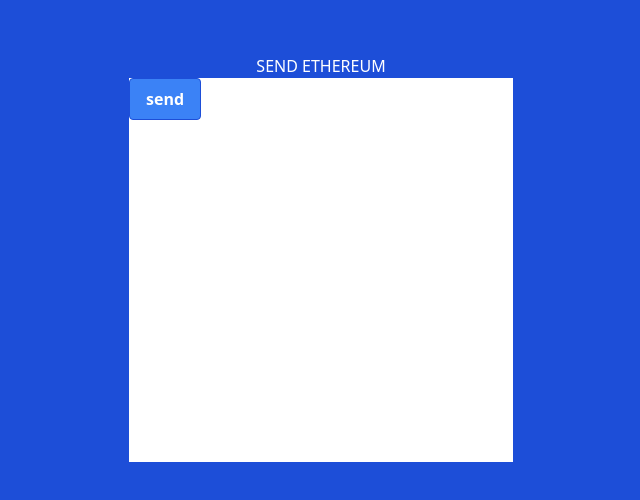
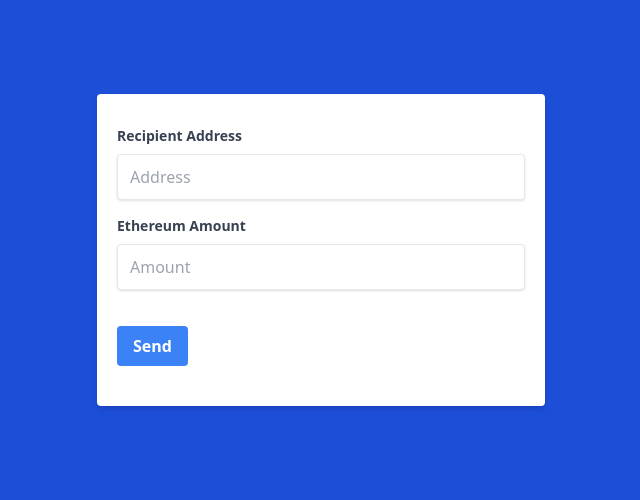
Before and after one commit to jjxmonster/ethereum-send-app, a Next.js app: page / in a window 1280 px wide. Shown: the part 142-642 px from the top of the page, without its empty margins (319-959 px from the left). Built offline with nearby package versions, Linux system fonts and the light colour scheme.

Commit message:
send ethereum function, better ui

```diff
--- a/pages/index.tsx
+++ b/pages/index.tsx
@@ -17,7 +17,8 @@
 
    const handleSendEthereum = (): void => {
       if (Web3.utils.isAddress(recipientAddress)) {
-         //  sendEthereum(setError, recipientAddress, amount);
+         setError({ message: '' });
+         sendEthereum(setError, recipientAddress, amount);
       } else {
          setError({ message: 'Something is wrong with recipient address' });
       }
@@ -25,15 +26,45 @@
 
    return (
       <div className='w-screen h-screen flex items-center justify-center bg-blue-700 flex-col'>
-         <h1 className='text-white'>SEND ETHEREUM</h1>
-         <div className='h-96 w-96 bg-blue-700 bg-white'>
-            <button
-               onClick={handleSendEthereum}
-               className='bg-blue-500 hover:bg-blue-700 text-white font-bold py-2 px-4 border border-blue-700 rounded'
-            >
-               send
-            </button>
-            {error?.message}
+         <div className='w-full max-w-md'>
+            <form className='bg-white shadow-md rounded px-5 pt-8 pb-10 mb-4'>
+               <div className='mb-4'>
+                  <label className='block text-gray-700 text-sm font-bold mb-2'>
+                     Recipient Address
+                  </label>
+                  <input
+                     onChange={e => setRecipientAddress(e.target.value)}
+                     className='shadow appearance-none border rounded w-full py-3 px-3 text-gray-700 leading-tight focus:outline-none focus:shadow-outline'
+                     id='address'
+                     type='text'
+                     placeholder='Address'
+                  />
+               </div>
+               <div className='mb-6'>
+                  <label className='block text-gray-700 text-sm font-bold mb-2'>
+                     Ethereum Amount
+                  </label>
+                  <input
+                     onChange={e => setAmount(Number(e.target.value))}
+                     className='shadow appearance-none border rounded w-full py-3 px-3 text-gray-700 mb-3 leading-tight focus:outline-none focus:shadow-outline'
+                     id='amount'
+                     type='number'
+                     placeholder='Amount'
+                  />
+                  <p className='text-red-500 text-xs italic'>
+                     {error?.message}
+                  </p>
+               </div>
+               <div className='flex items-center justify-between'>
+                  <button
+                     onClick={handleSendEthereum}
+                     className='bg-blue-500 hover:bg-blue-700 text-white font-bold py-2 px-4 rounded focus:outline-none focus:shadow-outline'
+                     type='button'
+                  >
+                     Send
+                  </button>
+               </div>
+            </form>
          </div>
       </div>
    );
```
